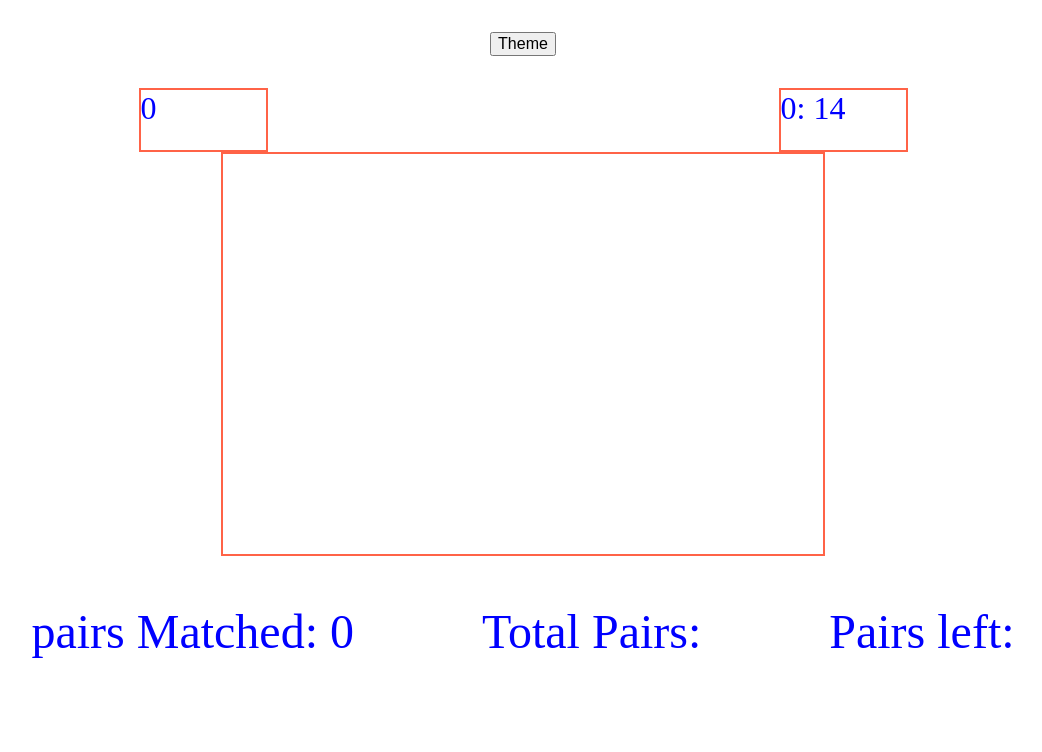
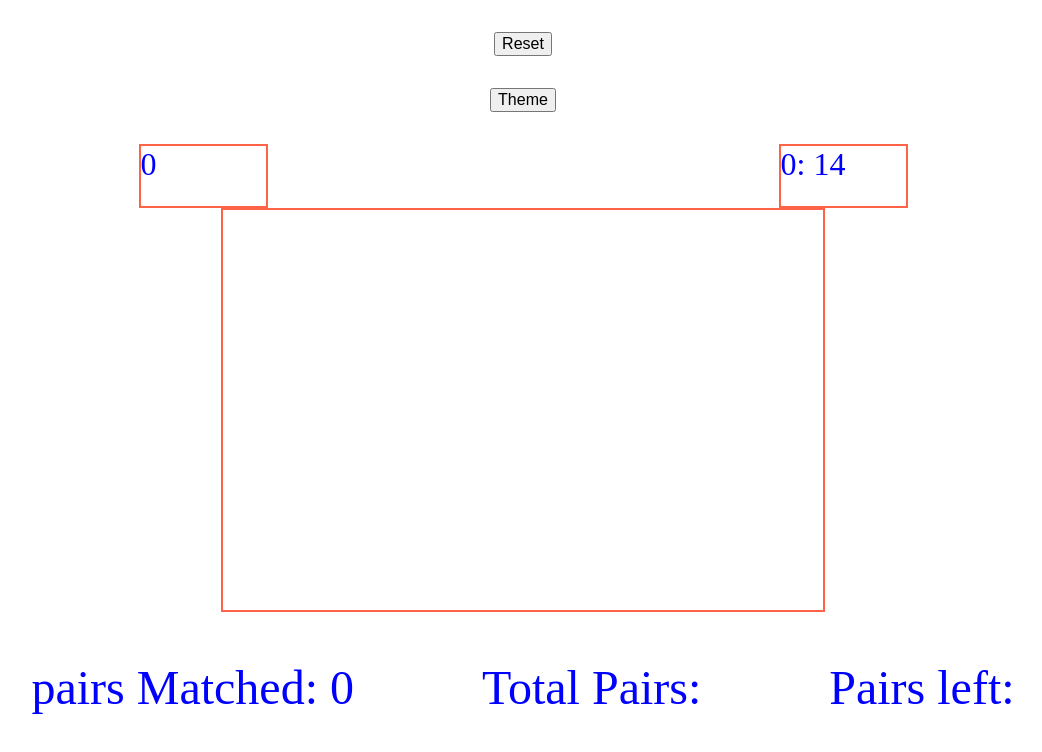
Before and after one commit to knighthawk4227/comp2537-assignment3, a website: page public/index.html in a window 1280 px wide. Both pictures are taken after a click on the button "EASY Mode". Shown: the whole page, without its empty margins (117-1159 px from the left). Drawn offline with nearby package versions, Linux system fonts and the light colour scheme; no server answers.

Commit message:
fixing reset for real this time

```diff
--- a/public/card.js
+++ b/public/card.js
@@ -16,7 +16,7 @@ function diff() {
     let but = document.querySelectorAll('.diffButton');
     let allButton = document.querySelector('.buttons');
     let pairInfo = document.querySelector('.pairInfo');
-
+    let resetButton = document.getElementById('reset');
     but.forEach((button) => {
       button.addEventListener('click', () => {
 
@@ -38,6 +38,8 @@ function diff() {
         }
         allButton.style.display = 'none';
         pairInfo.style.display = 'flex';
+        resetButton.style.display = 'flex';
+        console.log("reset button called", resetButton);
         resolve(difficulty);
       })
 
@@ -49,9 +51,7 @@ async function loadPokemon(difficulty) {
   let start = Math.random()*1000 + 1;
   let poke = [];
   let response = await fetch(`https://pokeapi.co/api/v2/pokemon?offset=${start}&limit=${difficulty}`);
-  let resetButton = document.getElementById('reset');
   let jsonObj = await response.json();
-  resetButton.style.display = 'flex';
   console.log(jsonObj);
 
   for (let i = 0; i < jsonObj.results.length; i++) {
--- a/public/style.css
+++ b/public/style.css
@@ -106,10 +106,14 @@ button {
 }
 
 .resetButton {
-  display: none;
+  display: flex;
   justify-content: center;
   gap: 1rem;
   margin-top: 2rem;
+}
+
+#reset {
+  display: none;
 }
 
 .pairInfo {
```
